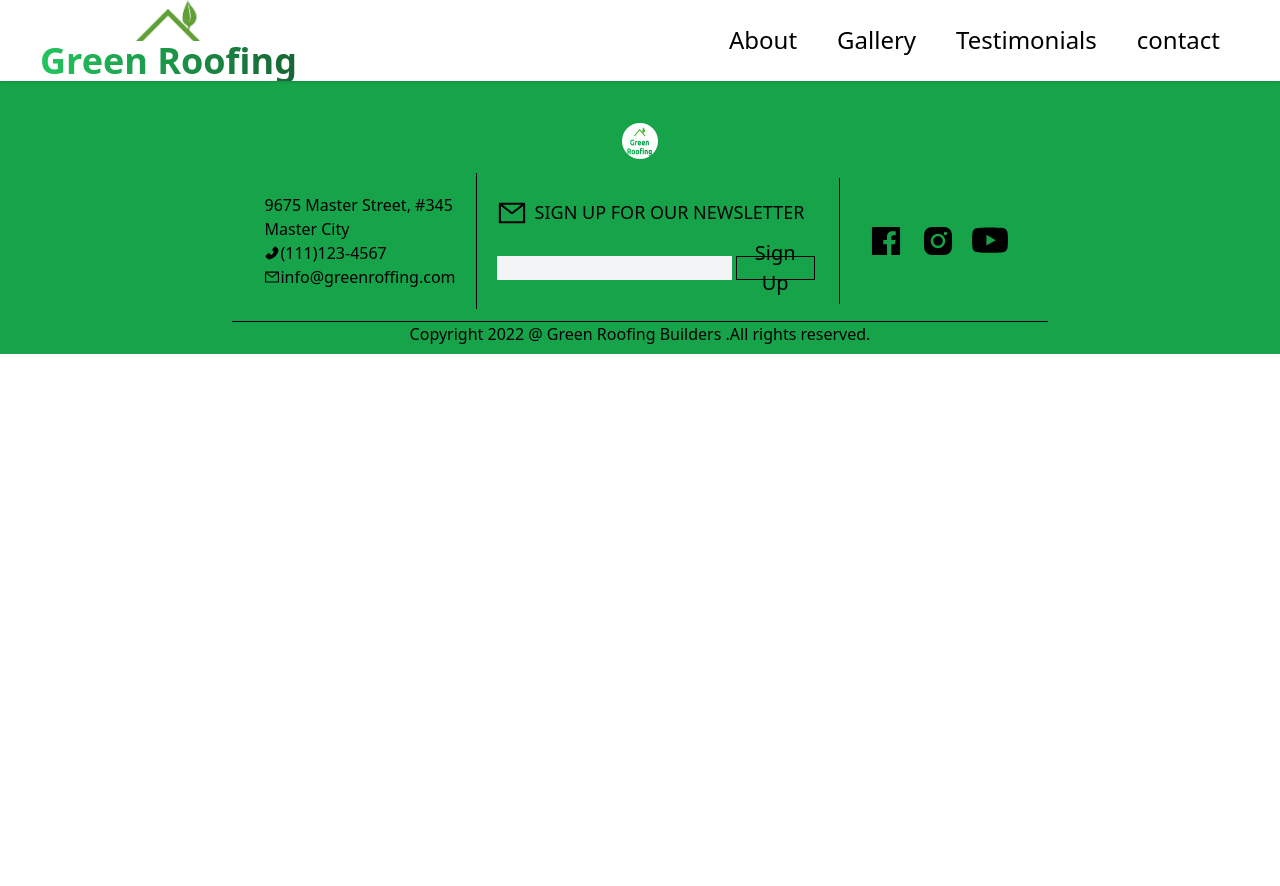
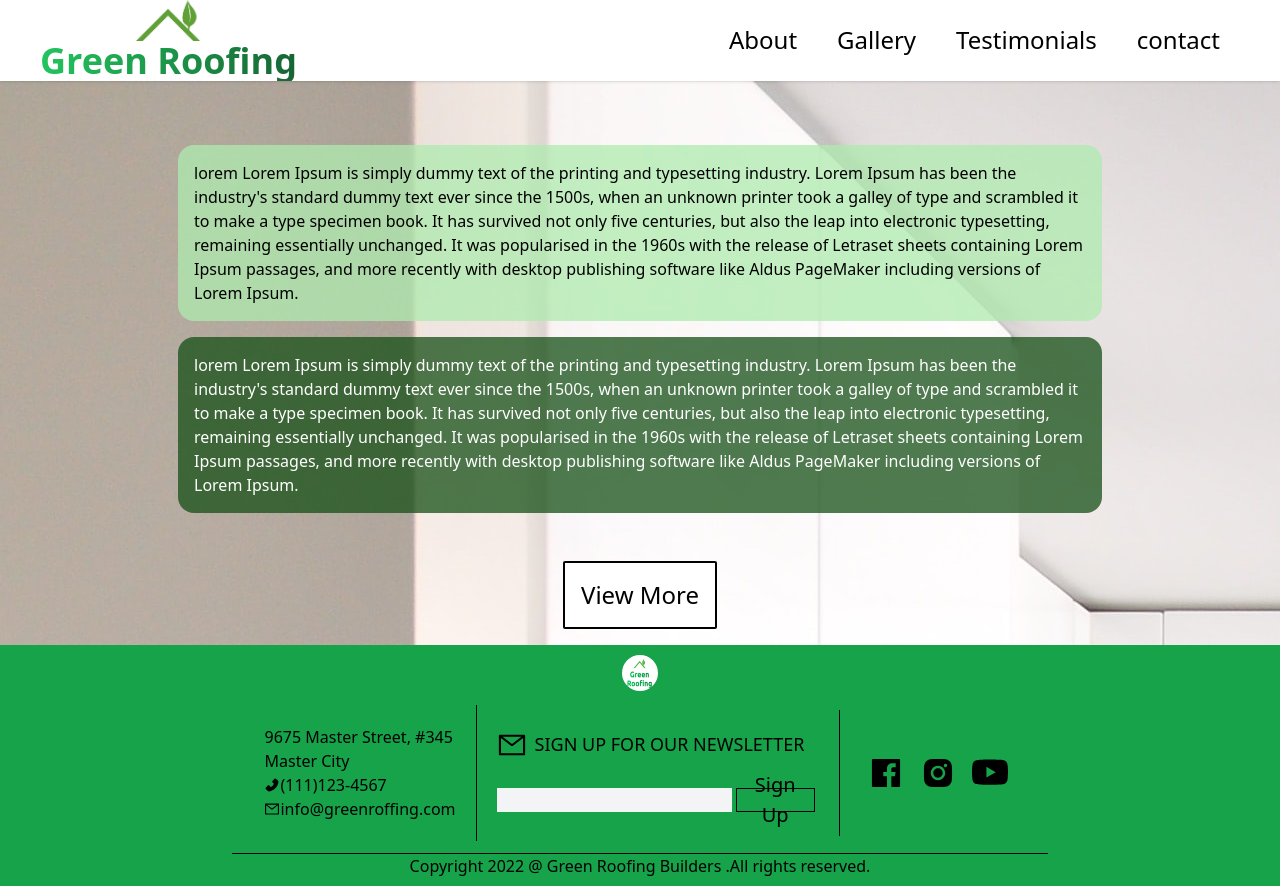
Before and after one commit to VelamPillai/Green-Roofing-Builders, a React (Create React App) app: page /testimonials in a window 1280 px wide. Built offline with nearby package versions, Linux system fonts and the light colour scheme.

Commit message:
testimonial page implemented

```diff
--- a/src/App.css
+++ b/src/App.css
@@ -1,4 +1,4 @@
 body{
     box-sizing: border-box;
-    color:#39df39be;
+    color:#154e15be;
 }
--- a/src/Components/About.js
+++ b/src/Components/About.js
@@ -1,4 +1,4 @@
-import aboutBgImage from '../images/home7.jpg';
+
 
 export default function About() {
   return (
--- a/src/Components/Testimonials.js
+++ b/src/Components/Testimonials.js
@@ -1,8 +1,17 @@
-import { getTestimonials } from "../data/testimonials"
+import { useState } from 'react';
+
+import Content from "./Testimonials/Content";
 export default function Testimonials() {
+    const [display, setDisplay] = useState(false);
 
+    const handleClick = () => {
+        setDisplay(!display);
+
+    }
     return (
-        <div className="w-[100vw] text-black flex flex-col flex-wrap justify-center items-center m-0   md:pt-8 bg-green-600 text-white">
+        <div className="w-[100vw] text-black flex flex-col flex-wrap justify-center items-center m-0   md:pt-8  bg-[url('images/home6.jpg')]">
+            <Content display={display} />
+            <button className='bg-white m-4 p-4 border-black rounded-sm text-2xl hover:bg-green-300 hover:border-black border-2' onClick={handleClick}>{display?'View Less':'View More'}</button>
        </div>
     )
 }
--- /dev/null
+++ b/src/Components/Testimonials/Content.js
@@ -0,0 +1,14 @@
+import { getTestimonials } from "../../data/testimonials";
+
+
+export default function Content({display}) {
+    const content = getTestimonials();
+
+
+    return (
+        <div className='flex flex-col  justify-center items-center m-4 p-2'>
+            {content.map((item, idx) => idx <= (display? content.length : 1) && (<h1 key={idx} style={idx % 2 ? { backgroundColor: '#154e15be' ,color:'white'}: {backgroundColor:'#afebafbe'}} className='w-3/4 m-2 p-4 rounded-2xl'> {item.message}</h1>))}
+
+        </div>
+    )
+}
--- a/src/data/testimonials.js
+++ b/src/data/testimonials.js
@@ -36,6 +36,7 @@ const testimonials = [
 ]
 
 
-const getTestimonials = (testimonials) => testimonials;
+const getTestimonials = () => testimonials;
 
+getTestimonials();
 export { getTestimonials };
```
